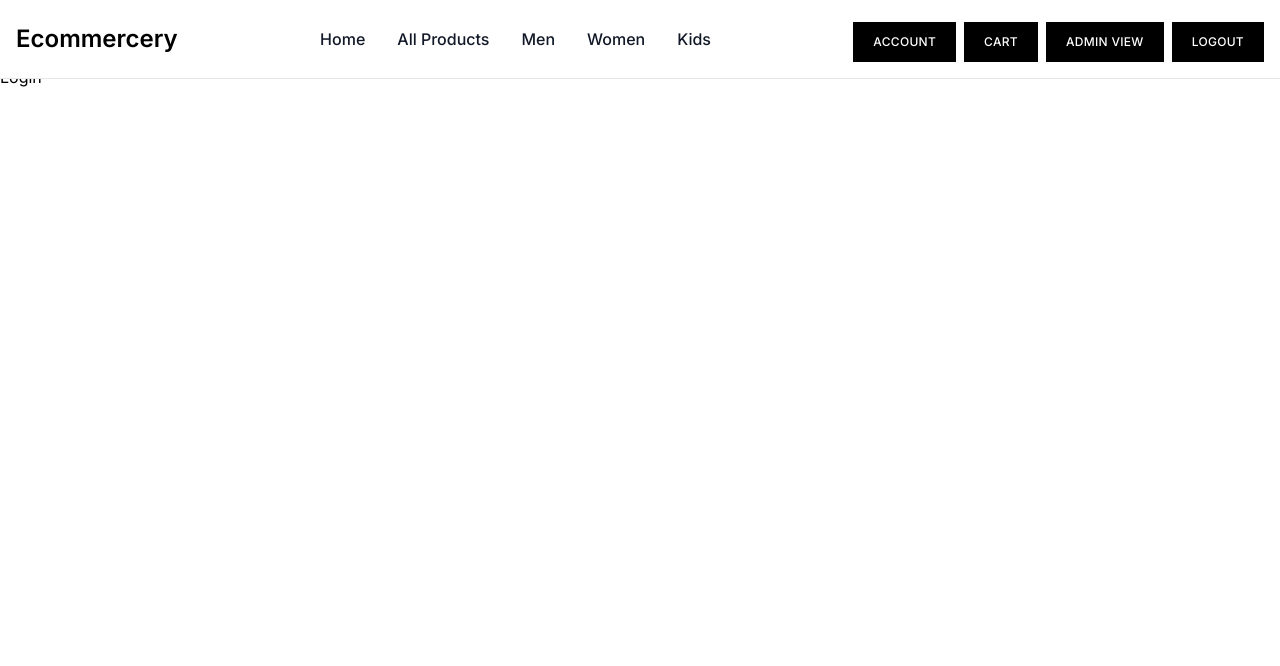
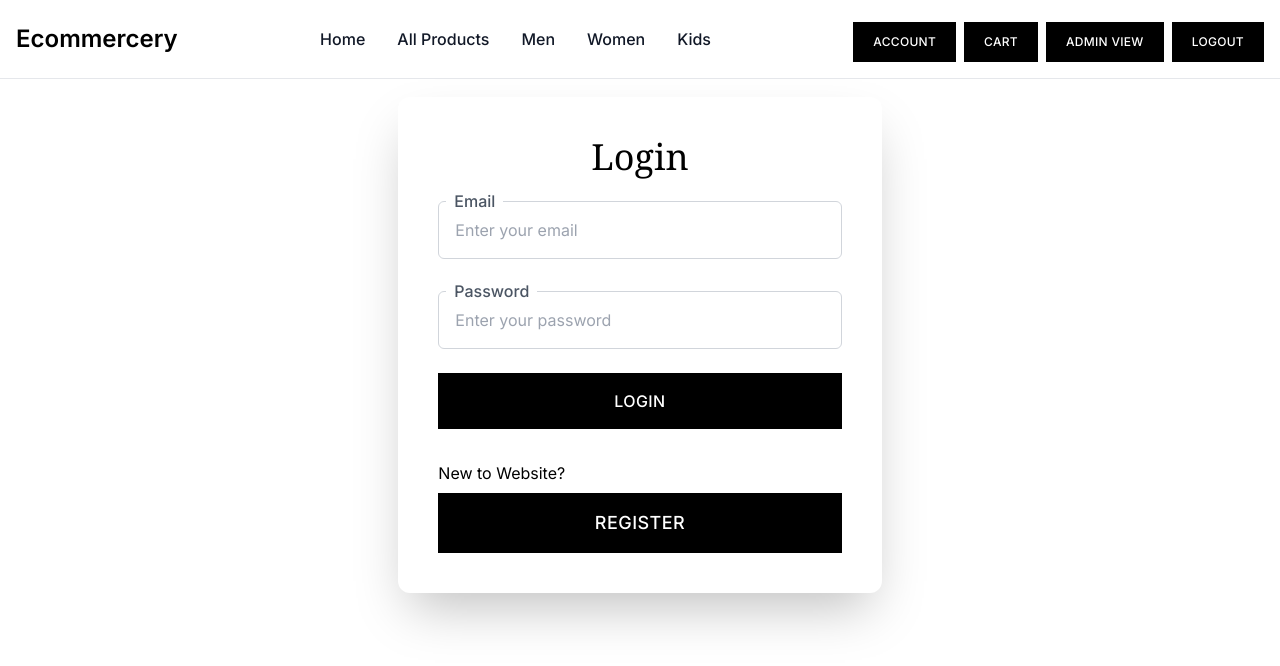
Before and after one commit to neelesh133/E-commerce, a Next.js app: page /login in a window 1280 px wide. Shown: the top 666 px of the page. Built offline with nearby package versions, Linux system fonts and the light colour scheme.

Commit message:
Login form completed

```diff
--- a/src/app/login/page.js
+++ b/src/app/login/page.js
@@ -1,9 +1,52 @@
-'use client'
+"use client";
 
+import InputComponent from "@/components/FormElements/InputComponent";
+import { loginFormControls } from "@/utils";
+import { useRouter } from "next/navigation";
 
-export default function Login(){
+const isRegistered = false;
 
-    return (
-        <div className="bg-white relative">Login</div>
-    )
+export default function Login() {
+  const router = useRouter();
+  return (
+    <div className="bg-white relative">
+      <div className="flex flex-col items-center justify-betweenpt-0 pr-10 pb-0 pl-10 mt-8 mr-auto xl:px-5 lg:flex-row">
+        <div className="flex flex-col justify-center items-center w-full pr-10 pl-10 lg:flex-row">
+          <div className="w-full mt-20 mr-0 mb-0 ml-0 relative max-w-2xl lg:mt-0 lg:w-5/12">
+            <div className="flex flex-col items-center justify-start pt-10 pr-10 pb-10 pl-10 bg-white shadow-2xl rounded-xl relative z-10">
+              <p className="w-full text-4xl font-medium text-center font-serif">
+                Login
+              </p>
+              <div className="w-full mt-6 mr-0 mb-0 ml-0 relative space-y-8">
+                {" "}
+                {loginFormControls.map((controlItem) =>
+                  controlItem.componentType === "input" ? (
+                    <InputComponent
+                      type={controlItem.type}
+                      placeholder={controlItem.placeholder}
+                      label={controlItem.label}
+                    />
+                  ) : null
+                )}
+              </div>
+              <button className="inline-flex w-full items-center justify-center bg-black px-6 py-4 mt-6 teaxt-lg text-white transition-all duration-200 ease-in-out focus:shadow font-medium uppercase tracking-wide">
+                Login
+              </button>
+              <div className="flex flex-col gap-2 w-full">
+                <p className="mt-8">New to Website?</p>
+                <button
+                  className="inline-flex w-full items-center justify-center bg-black px-6 py-4 text-lg
+                     text-white transition-all duration-200 ease-in-out focus:shadow font-medium uppercase tracking-wide
+                     "
+                  onClick={() => router.push("/register")}
+                >
+                  Register
+                </button>
+              </div>
+            </div>
+          </div>
+        </div>
+      </div>
+    </div>
+  );
 }
--- a/src/utils/index.js
+++ b/src/utils/index.js
@@ -41,41 +41,58 @@ export const navOptions = [
 
 export const registrationFormControls = [
   {
-      id: 'name',
-      type: 'text',
-      placeholder: 'Enter your name',
+    id: "name",
+    type: "text",
+    placeholder: "Enter your name",
     label: "Name",
-      componentType: 'input'
+    componentType: "input",
   },
   {
-      id: 'email',
-      type: 'email',
-      placeholder: 'Enter your email',
+    id: "email",
+    type: "email",
+    placeholder: "Enter your email",
     label: "Email",
-      componentType: 'input'
+    componentType: "input",
   },
   {
-      id: 'password',
-      type: 'password',
-      placeholder: 'Enter your paswword',
+    id: "password",
+    type: "password",
+    placeholder: "Enter your paswword",
     label: "Password",
-      componentType: 'input'
+    componentType: "input",
   },
   {
-      id: 'role',
-      type: '',
-      placeholder: '',
+    id: "role",
+    type: "",
+    placeholder: "",
     label: "Role",
-      componentType: 'select',
+    componentType: "select",
     options: [
       {
-          id: 'admin',
-          label: 'Admin'
+        id: "admin",
+        label: "Admin",
       },
       {
-          id: 'customer',
-          label: 'Customer'
+        id: "customer",
+        label: "Customer",
       },
-      ]
+    ],
   },
-  ]
+];
+
+export const loginFormControls = [
+  {
+    id: "email",
+    type: "email",
+    placeholder: "Enter your email",
+    label: "Email",
+    componentType: "input",
+  },
+  {
+    id: "password",
+    type: "password",
+    placeholder: "Enter your password",
+    label: "Password",
+    componentType: "input",
+  },
+];
```
Lines whose indentation alone changed are shown as unchanged.
